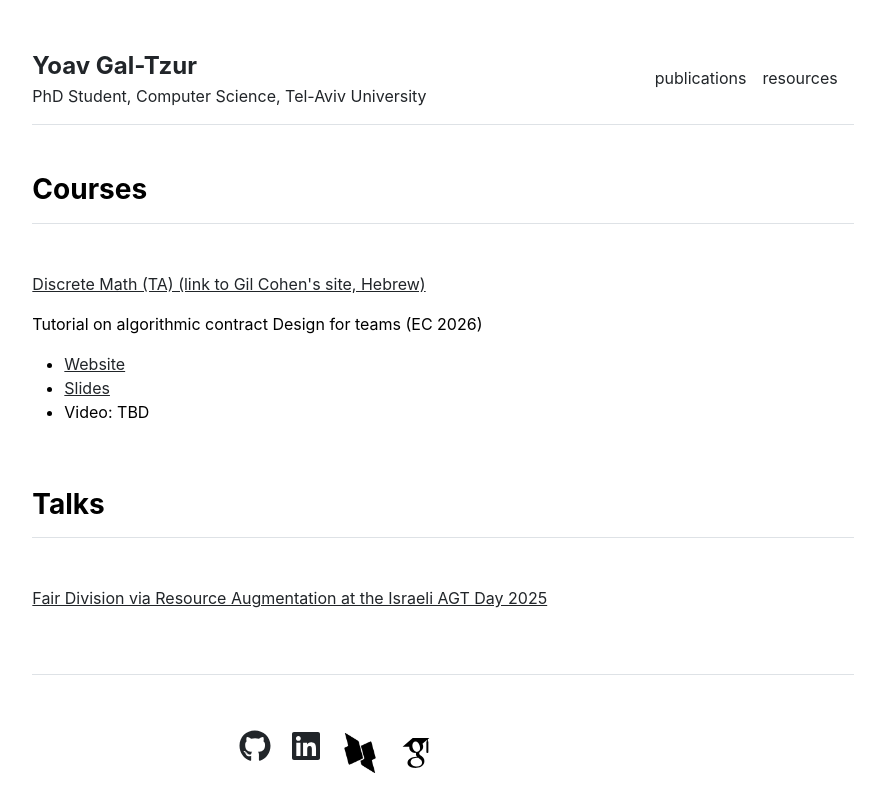
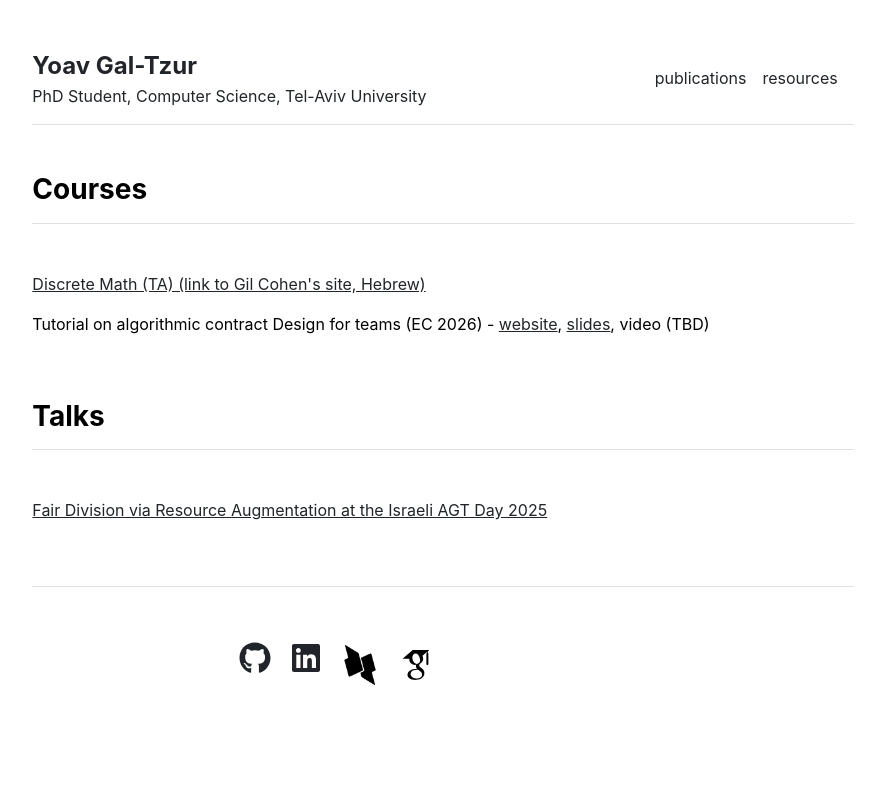
Before and after one commit to yoavGaltzur/yoavGaltzur.github.io, a Jekyll site: the page built from resources.md, in a window 1280 px wide. Shown: the top 812 px of the page, without its empty margins (197-1082 px from the left). Built offline with Jekyll 4.4.1, drawn with Linux system fonts in a browser that asks for light colours; a style sheet for code colours, icons or effects is not loaded.

Commit message:
change tutorial layout

```diff
--- a/_layouts/resources.html
+++ b/_layouts/resources.html
@@ -8,12 +8,12 @@ layout: default
   <div>
     <h3 class="fw-bold border-bottom pb-3 mb-5">Courses</h3>
     <p><a href="https://www.gilcohen.org/bdida" target="_blank" rel="noopener noreferrer">Discrete Math (TA) (link to Gil Cohen's site, Hebrew)</a></p>
-    <p>Tutorial on algorithmic contract Design for teams (EC 2026)</p>
-    <ul>
-      <li><a href="https://yoavgaltzur.github.io/ec26-contracts-tutorial/" target="_blank" rel="noopener noreferrer">Website</a></li>
-      <li><a href="/EC%20team%20contracts%20tutorial.pdf" target="_blank" rel="noopener noreferrer">Slides</a></li>
-      <li>Video: TBD</li>
-    </ul>
+    <p>
+      Tutorial on algorithmic contract Design for teams (EC 2026) -
+      <a href="https://yoavgaltzur.github.io/ec26-contracts-tutorial/" target="_blank" rel="noopener noreferrer">website</a>,
+      <a href="/EC%20team%20contracts%20tutorial.pdf" target="_blank" rel="noopener noreferrer">slides</a>,
+      video (TBD)
+    </p>
   </div>
 </div>
 
```
